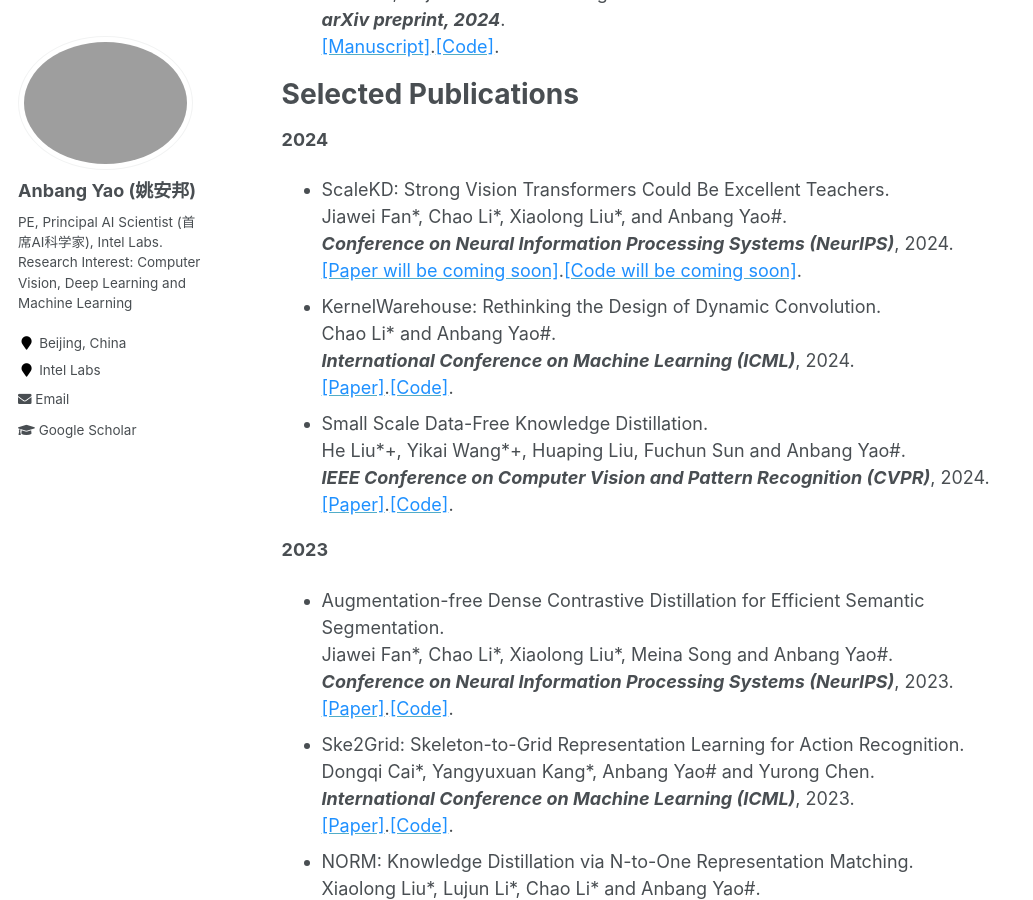
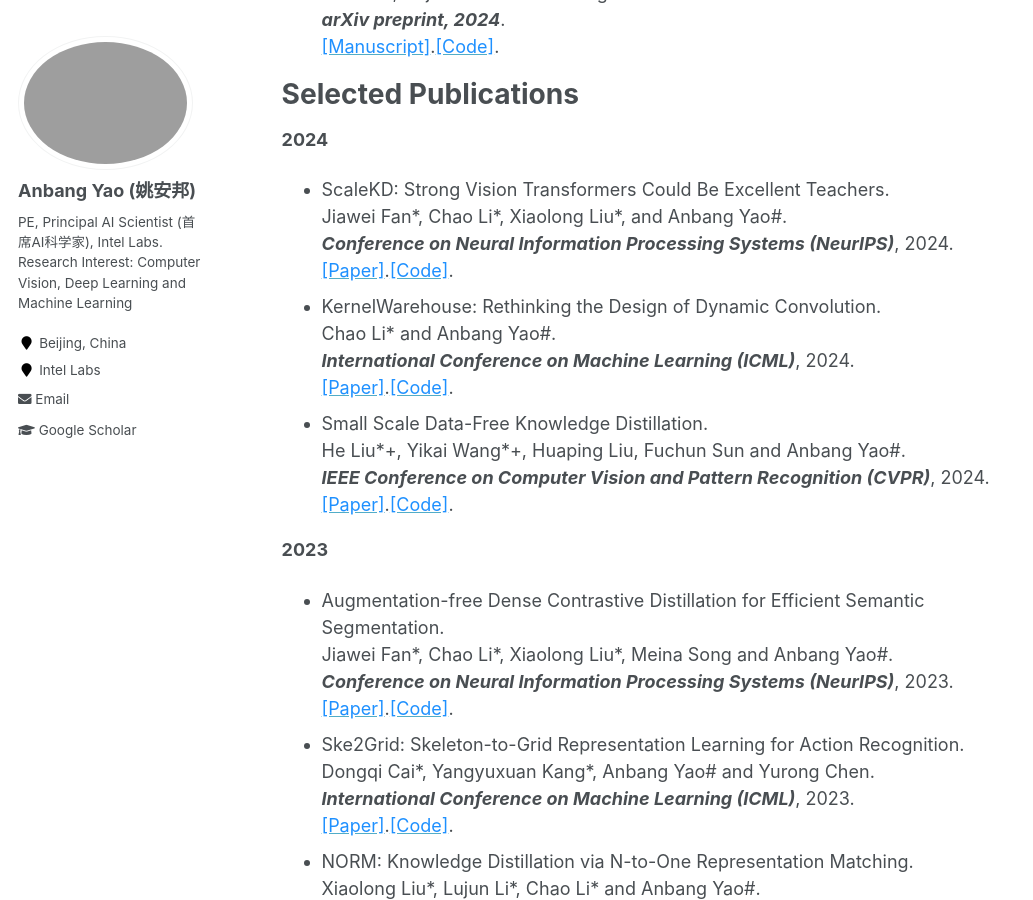
Before and after one commit to YaoAnbang/YaoAnbang.github.io, a Jekyll site: the page built from _pages/about.md, in a window 1280 px wide and 900 px high, scrolled down 2930 px. Shown: the whole window, without its empty margins (0-1033 px from the left). Built offline with Jekyll 4.4.1, drawn with Linux system fonts in a browser that asks for light colours.

Commit message:
Update about.md

```diff
--- a/_pages/about.md
+++ b/_pages/about.md
@@ -64,7 +64,7 @@ Selected Publications
 
 **2024**
 <!-- <blockquote> -->
-+ ScaleKD: Strong Vision Transformers Could Be Excellent Teachers.<br> Jiawei Fan\*, Chao Li\*, Xiaolong Liu\*, and Anbang Yao\#.<br><em>**Conference on Neural Information Processing Systems (NeurIPS)**</em>, 2024.<br> [<font color="DodgerBlue">[Paper will be coming soon]</font>](https://github.com/DeepOptimization/ScaleKD).[<font color="DodgerBlue">[Code will be coming soon]</font>](https://github.com/DeepOptimization/ScaleKD).<br>
++ ScaleKD: Strong Vision Transformers Could Be Excellent Teachers.<br> Jiawei Fan\*, Chao Li\*, Xiaolong Liu\*, and Anbang Yao\#.<br><em>**Conference on Neural Information Processing Systems (NeurIPS)**</em>, 2024.<br> [<font color="DodgerBlue">[Paper]</font>](https://github.com/deep-optimization/ScaleKD).[<font color="DodgerBlue">[Code]</font>](https://github.com/deep-optimization/ScaleKD).<br>
 <!-- <blockquote> -->
 + KernelWarehouse: Rethinking the Design of Dynamic Convolution.<br> Chao Li\* and Anbang Yao\#.<br><em>**International Conference on Machine Learning (ICML)**</em>, 2024.<br>[<font color="DodgerBlue">[Paper]</font>](https://arxiv.org/abs/2406.07879).[<font color="DodgerBlue">[Code]</font>](https://github.com/OSVAI/KernelWarehouse).<br>
 <!-- <blockquote> -->
```
